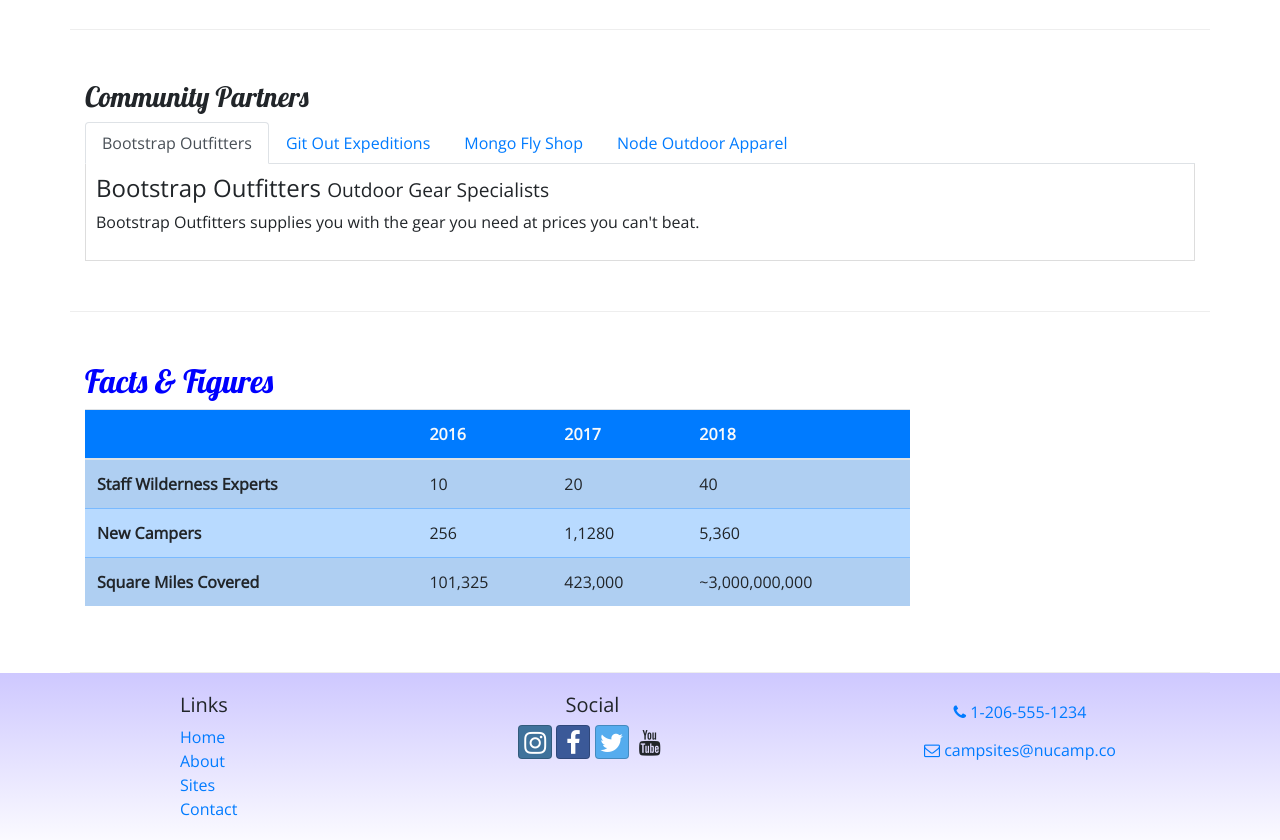
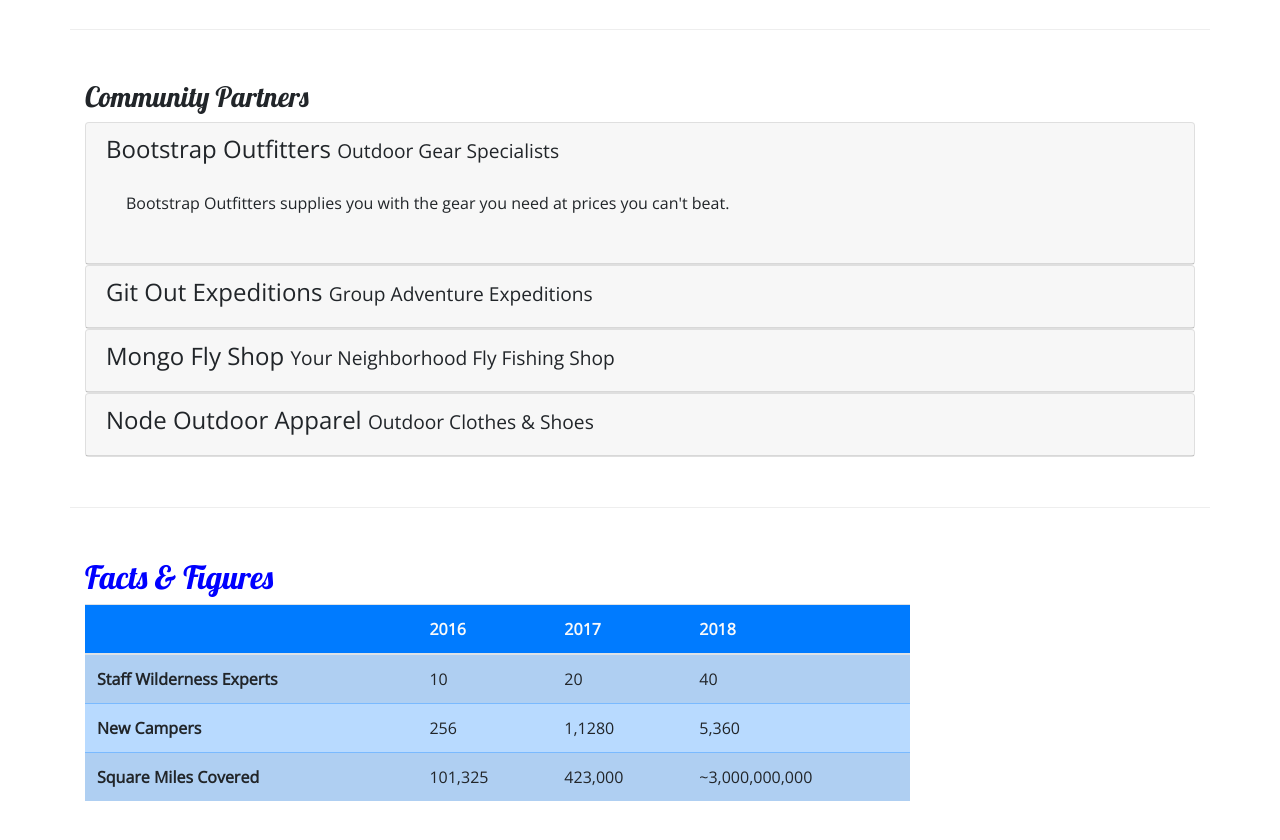
Before and after one commit to Jayprox/2-Bootstrap, a website: page aboutus.html in a window 1280 px wide. Shown: the part 780-1620 px from the top of the page. Drawn offline with nearby package versions, Linux system fonts and the light colour scheme.

Commit message:
comment out tabs. add accordion

```diff
--- a/aboutus.html
+++ b/aboutus.html
@@ -117,6 +117,7 @@
 
         <div class="row row-content">
             <div class="col">
+                <!-- Commenting out Tabbed for Accordian. Leaving here for possible reference
                     <h3>Community Partners</h3>
                     <ul class="nav nav-tabs">
                         <li class="nav-item"><a class="nav-link active" href="#bootstrap" role="tab" data-toggle="tab">Bootstrap Outfitters</a></li>
@@ -140,6 +141,66 @@
                         <div role="tabpanel" class="tab-pane fade" id="node">
                             <h4>Node Outdoor Apparel <small>Outdoor Clothes & Shoes</small></h4>
                             <p class="d-none d-sm-block">From polar fleeces to swimsuits, hiking boots to waders, a visit to Node will be sure to get you covered.</p>
+                        </div>
+                    </div>
+                -->
+                <h3>Community Partners</h3>
+                <div id="accordion">
+                    <div class="card">
+                        <div role="tab" class="card-header">
+                            <h4>
+                                <a data-toggle="collapse" data-target="#bootstrap">
+                                    Bootstrap Outfitters <small>Outdoor Gear Specialists</small>
+                                </a>
+                            </h4>
+                            <div class="collapse show" id="bootstrap" data-parent="#accordion">
+                                <div class="card-body">
+                                    <p class="d-none d-sm-block">Bootstrap Outfitters supplies you with the gear you need at prices you can't beat.</p>
+                                </div>
+                            </div>
+                        </div>
+                    </div>
+                    <div class="card">
+                        <div role="tab" class="card-header">
+                            <h4>
+                                <a class="collapsed" data-toggle="collapse" data-target="#git">
+                                    Git Out Expeditions <small>Group Adventure Expeditions</small>
+                                </a>
+                            </h4>
+                            <div class="collapse" id="git" data-parent="#accordion">
+                                <div class="card-body">
+                                    <p class="d-none d-sm-block">Join Git Out Expeditions to explore new horizons with a group of other adventurers!</p>
+                                </div>
+                            </div>
+                        </div>
+                    </div>
+                    <div class="card">
+                        <div role="tab" class="card-header">
+                            <h4>
+                                <a class="collapsed" data-toggle="collapse" data-target="#mongo">
+                                    Mongo Fly Shop <small>Your Neighborhood Fly Fishing Shop</small>
+                                </a>
+                            </h4>
+                            <div class="collapse" id="mongo" data-parent="#accordion">
+                                <div class="card-body">
+                                    <p class="d-none d-sm-block">Need a new fishing pole, a tacklebox, or flies of all kinds? Stop by Mongo Fly Shop.</p>
+                                </div>
+                            </div>
+                        </div>
+                    </div>
+                    <div class="card">
+                        <div role="tab" class="card-header">
+                            <h4>
+                                <a class="collapsed" data-toggle="collapse" data-target="#node">
+                                    Node Outdoor Apparel <small>Outdoor Clothes & Shoes</small>
+                                </a>
+                            </h4>
+                            <div class="collapse" id="node" data-parent="#accordion">
+                                <div class="card-body">
+                                    <p class="d-none d-sm-block">From polar fleeces to swimsuits, hiking boots to waders, a visit to Node will be sure to get you covered.</p>
+                                </div>
+                            </div>
+                        </div>
                     </div>
                 </div>
             </div>
--- a/css/styles.css
+++ b/css/styles.css
@@ -36,8 +36,15 @@ header h2 {
     background-color: #901cad;
 }
 
+/*
 .tab-content {
     border: 1px solid #DDD;
     border-top: none;
     padding: 10px;
 }
+*/
+
+a, a:hover {
+    color: inherit;
+    text-decoration: none;
+}
```
Lines whose indentation alone changed are shown as unchanged.
